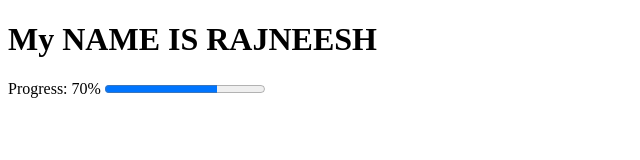
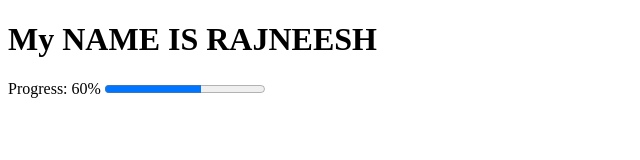
Before and after one commit to Rajhebballi/Char-or-code, a plain HTML site: page Basics/0_intro.html in a window 1280 px wide. Shown: the full height of the page, 0-640 px from the left. Drawn offline with Linux system fonts and the light colour scheme.

Commit message:
new commit1

```diff
--- a/Basics/0_intro.html
+++ b/Basics/0_intro.html
@@ -8,7 +8,7 @@
   <body>
     <h1>My NAME IS RAJNEESH</h1>
 
-    <label for="progress">Progress: 70%</label>
-    <progress id="progress" value="70" max="100"></progress>
+    <label for="progress">Progress: 60%</label>
+    <progress id="progress" value="60" max="100"></progress>
   </body>
 </html>
```
